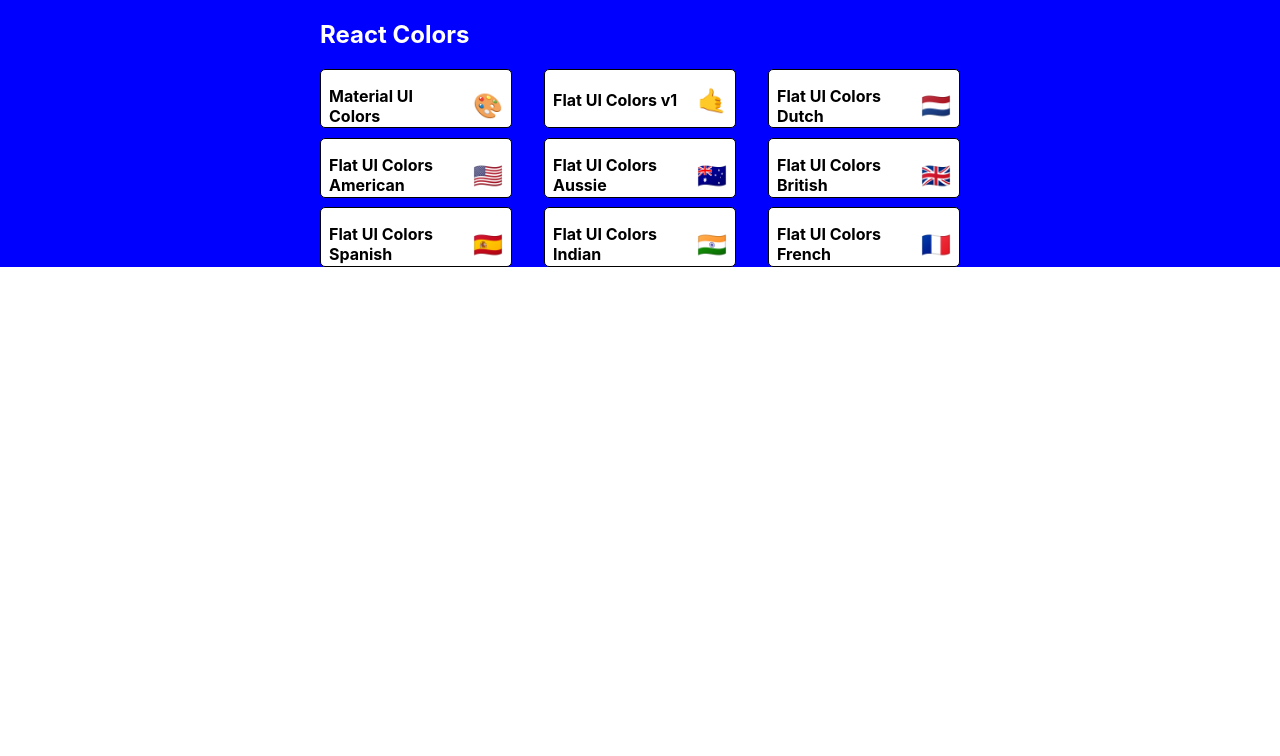
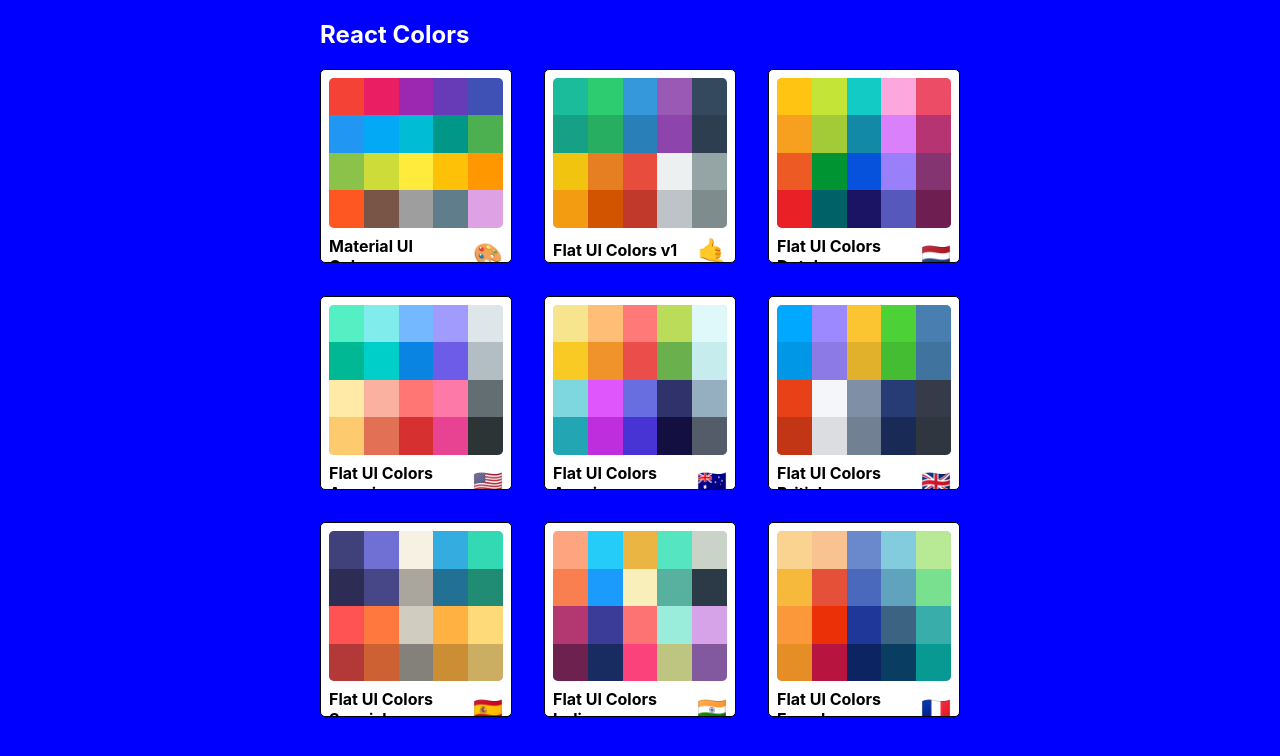
Before and after one commit to Lukazovic/color-palettes-react-app, a React (Create React App) app: page / in a window 1280 px wide. Shown: the top 756 px of the page. Built offline with nearby package versions, Linux system fonts and the light colour scheme.

Commit message:
Finishing up MiniPalette

```diff
--- a/src/MiniPalette.js
+++ b/src/MiniPalette.js
@@ -14,7 +14,11 @@
     },
   },
   colors: {
-    backgroundColor: "grey",
+    backgroundColor: "#dea1e4",
+    height: "150px",
+    width: "100%",
+    borderRadius: "5px",
+    overflow: "hidden",
   },
   title: {
     display: "flex",
@@ -30,13 +34,28 @@
     marginLeft: "0.5rem",
     fontSize: "1.5rem",
   },
+  miniColor: {
+    height: "25%",
+    width: "20%",
+    display: "inline-block",
+    margin: "0 auto",
+    position: "relative",
+    marginBottom: "-4px",
+  },
 };
 
 function MiniPalette(props) {
-  const { classes, paletteName, emoji } = props;
+  const { classes, paletteName, emoji, colors } = props;
+  const miniColorBoxes = colors.map(color => (
+    <div
+      className={classes.miniColor}
+      style={{ backgroundColor: color.color }}
+      key={color.name}
+    ></div>
+  ));
   return (
     <div className={classes.root}>
-      <div className={classes.colors} />
+      <div className={classes.colors}>{miniColorBoxes}</div>
       <h5 className={classes.title}>
         {paletteName} <span className={classes.emoji}>{emoji}</span>
       </h5>
--- a/src/PaletteList.js
+++ b/src/PaletteList.js
@@ -6,7 +6,7 @@
 const styles = {
   root: {
     backgroundColor: "blue",
-    height: "100%",
+    height: "100vh",
     display: "flex",
     alignItems: "flex-start",
     justifyContent: "center",
```
